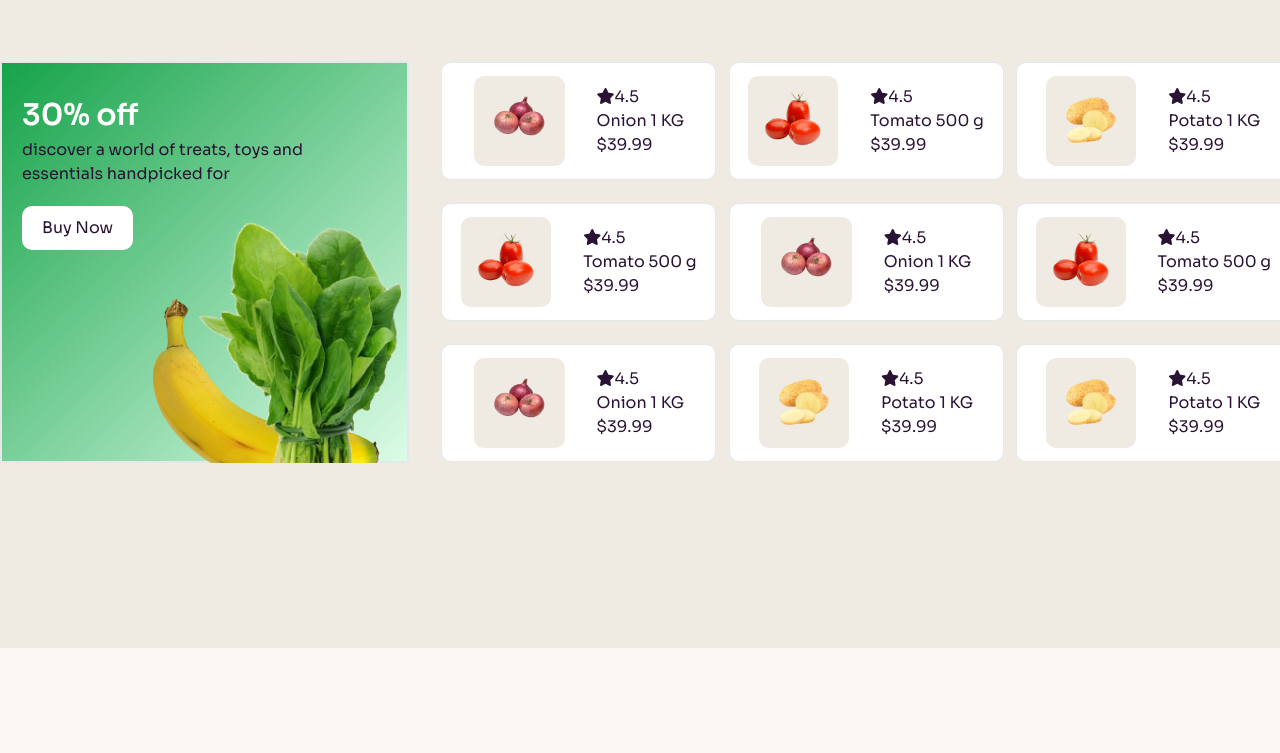
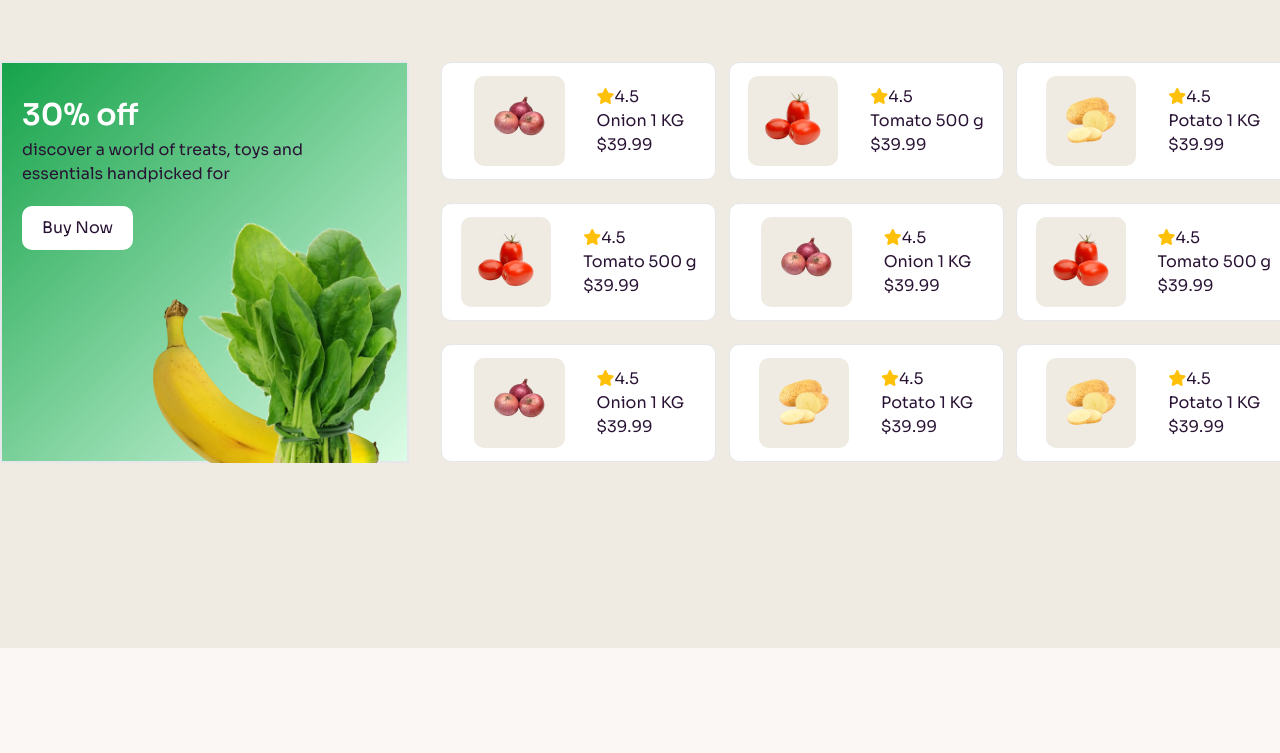
Before and after one commit to Mohammad-ikram-sarkar/assignment-3, a website: page index.html in a window 1280 px wide. Shown: the part 1967-2720 px from the top of the page. Drawn offline with nearby package versions, Linux system fonts and the light colour scheme; a web font is replaced by a local one.

Commit message:
everything okay

```diff
--- a/index.html
+++ b/index.html
@@ -216,7 +216,7 @@
          mb-[-50px] ">
           <h1 class="mt-[30px] text-[30px] ml-[20px] text-[#ffff] font-[600]">30% off</h1>
           <p class="ml-[20px] ">discover a world of treats, toys and <br>essentials handpicked for</p>
-          <button class="bg-[#ffffff] ml-[20px] pl-[20px] pr-[20px] pt-[10px] pb-[10px] rounded-[10px] mt-[20px]">Buy
+          <button class="bg-[#ffffff] ml-[20px] pl-[20px] pr-[20px] pt-[10px] pb-[10px] rounded-[10px] mt-[20px] hover:bg-indigo-800 hover:text-[#fff] duration-300 ease-in-out">Buy
             Now</button>
 
         </div>
@@ -233,7 +233,7 @@
 
           </div>
           <div class="">
-            <i class="fa-solid fa-star max-sm:text-[10px]"></i><span class="max-sm:text-[10px]">4.5</span>
+            <i class="fa-solid fa-star max-sm:text-[10px] text-[#FFC107]"></i><span class="max-sm:text-[10px]">4.5</span>
             <h1 class="max-sm:text-[10px]">Onion 1 KG</h1>
             <h2 class="max-sm:text-[10px]">$39.99</h2>
           </div>
@@ -247,7 +247,7 @@
             <img src="./c2-assets/tomato (1).png" alt="">
           </div>
           <div class="">
-            <i class="fa-solid fa-star max-sm:text-[10px]"></i><span class="max-sm:text-[10px]">4.5</span>
+            <i class="fa-solid fa-star max-sm:text-[10px] text-[#FFC107]"></i><span class="max-sm:text-[10px]">4.5</span>
             <h1 class="max-sm:text-[10px]">Tomato 500 g</h1>
             <h2 class="max-sm:text-[10px]">$39.99</h2>
           </div>
@@ -260,7 +260,7 @@
             <img src="./c2-assets/potato.png" alt="">
           </div>
           <div class="">
-            <i class="fa-solid fa-star max-sm:text-[10px]"></i><span class="max-sm:text-[10px]">4.5</span>
+            <i class="fa-solid fa-star max-sm:text-[10px] text-[#FFC107]"></i><span class="max-sm:text-[10px]">4.5</span>
             <h1 class="max-sm:text-[10px]">Potato 1 KG</h1>
             <h2 class="max-sm:text-[10px]">$39.99</h2>
           </div>
@@ -273,7 +273,7 @@
             <img src="./c2-assets/tomato (1).png" alt="">
           </div>
           <div class="">
-            <i class="fa-solid fa-star max-sm:text-[10px]"></i><span class="max-sm:text-[10px]">4.5</span>
+            <i class="fa-solid fa-star max-sm:text-[10px] text-[#FFC107] "></i><span class="max-sm:text-[10px]">4.5</span>
             <h1 class="max-sm:text-[10px]">Tomato 500 g</h1>
             <h2 class="max-sm:text-[10px]">$39.99</h2>
           </div>
@@ -286,7 +286,7 @@
             <img src="./c2-assets/onion.png" alt="">
           </div>
           <div class="">
-            <i class="fa-solid fa-star max-sm:text-[10px]"></i><span class="max-sm:text-[10px]">4.5</span>
+            <i class="fa-solid fa-star max-sm:text-[10px] text-[#FFC107]"></i><span class="max-sm:text-[10px]">4.5</span>
             <h1 class="max-sm:text-[10px]">Onion 1 KG</h1>
             <h2 class="max-sm:text-[10px]">$39.99</h2>
           </div>
@@ -299,7 +299,7 @@
             <img src="./c2-assets/tomato (1).png" alt="">
           </div>
           <div class="">
-            <i class="fa-solid fa-star max-sm:text-[10px]"></i><span class="max-sm:text-[10px]">4.5</span>
+            <i class="fa-solid fa-star max-sm:text-[10px] text-[#FFC107]"></i><span class="max-sm:text-[10px]">4.5</span>
             <h1 class="max-sm:text-[10px]">Tomato 500 g</h1>
             <h2 class="max-sm:text-[10px]">$39.99</h2>
           </div>
@@ -312,7 +312,7 @@
             <img src="./c2-assets/onion.png" alt="">
           </div>
           <div class="">
-            <i class="fa-solid fa-star max-sm:text-[10px]"></i><span class="max-sm:text-[10px]">4.5</span>
+            <i class="fa-solid fa-star max-sm:text-[10px] text-[#FFC107]"></i><span class="max-sm:text-[10px]">4.5</span>
             <h1 class="max-sm:text-[10px]">Onion 1 KG</h1>
             <h2 class="max-sm:text-[10px]">$39.99</h2>
           </div>
@@ -325,7 +325,7 @@
             <img src="./c2-assets/potato.png" alt="">
           </div>
           <div class="">
-            <i class="fa-solid fa-star max-sm:text-[10px]"></i><span class="max-sm:text-[10px]">4.5</span>
+            <i class="fa-solid fa-star max-sm:text-[10px] text-[#FFC107]"></i><span class="max-sm:text-[10px]">4.5</span>
             <h1 class="max-sm:text-[10px]">Potato 1 KG</h1>
             <h2 class="max-sm:text-[10px]">$39.99</h2>
           </div>
@@ -339,8 +339,8 @@
             <img src="./c2-assets/potato.png" alt="">
           </div>
           <div class="">
-            <i class="fa-solid fa-star max-sm:text-[10px]"></i><span class="max-sm:text-[10px]">4.5</span>
-            <h1 class="max-sm:text-[10px]">Potato 1 KG</h1>
+            <i class="fa-solid fa-star max-sm:text-[10px] text-[#FFC107]"></i><span class="max-sm:text-[10px]">4.5</span>
+            <h1 class="max-sm:text-[10px] ">Potato 1 KG</h1>
             <h2 class="max-sm:text-[10px]">$39.99</h2>
           </div>
         </div>
@@ -353,7 +353,7 @@
   <!-- Arrival & Offers -->
   <section class=" mt-[10rem]">
     <div class="flex justify-start items-center lg:ml-[300px]">
-      <h1 class="text-[36px] font-semibold text-[#179800] max-sm:text-[24px] max-sm:ml-[15px]">
+      <h1 class="text-[36px] font-semibold text-[#179800] max-sm:text-[24px] max-sm:ml-[15px] mb-[20px]">
         Arrival & Offers
       </h1>
     </div>
@@ -366,7 +366,7 @@
         <div class="flex-col justify-center items-center  h-full mt-[50px] max-sm:ml-[-10]  ">
           <img src="./c2-assets/dawat-logo.png" class="max-sm:w-[10rem]">
           <button
-            class="bg-[#63B76D] pl-[50px] pr-[50px]  pt-[14px] pb-[14px] mt-[30px] rounded-[13px] max-sm:text-[12px] max-sm:pt-[8px] max-sm:pb-[8px] text-[#ffffff] max-sm:pr-0 max-sm:pl-0 max-sm:w-[141px] max-sm:ml-[10px]">Cook
+            class="bg-[#63B76D] pl-[50px] pr-[50px]  pt-[14px] pb-[14px] mt-[30px] rounded-[13px] max-sm:text-[12px] max-sm:pt-[8px] max-sm:pb-[8px] text-[#ffffff] max-sm:pr-0 max-sm:pl-0 max-sm:w-[141px] max-sm:ml-[10px] hover:bg-[#fff] hover:text-[black] duration-300 ease-in-out">Cook
             Exotic Dishes</button>
           <p
             class="text-[40px] font-[700] text-[#ffff] mt-[30px] max-sm:mt-[10px] max-sm:text-[20px] max-sm:-ml-[-10px]">
@@ -383,7 +383,7 @@
         <div class="h-full flex-col justify-center items-center mt-[60px]">
           <img src="./c2-assets/india-gate-logo.png" class="max-sm:w-[4rem]">
           <button
-            class="bg-[#2A4D97] pl-[40px] pr-[40px] pt-[14px] pb-[14px] text-[#fff] rounded-[12px] mt-[20px] max-sm:mt-0 max-sm:pl-0 max-sm:pr-0 max-sm:text-[12px] max-sm:w-[126px] max-sm:pt-[8px] max-sm:pb-[8px]">World’s
+            class="bg-[#2A4D97] pl-[40px] pr-[40px] pt-[14px] pb-[14px] text-[#fff] rounded-[12px] mt-[20px] max-sm:mt-0 max-sm:pl-0 max-sm:pr-0 max-sm:text-[12px] max-sm:w-[126px] max-sm:pt-[8px] max-sm:pb-[8px] hover:bg-[#fff] hover:text-[black] duration-300 ease-in-out">World’s
             No.1
             Rice</button>
           <p class="text-[40px] font-[700] text-[#fff] mt-[20px] max-sm:mt-[10px] max-sm:text-[20px] max-sm:-ml-[-2px]">
@@ -516,7 +516,7 @@
 
         </form>
         <button
-          class="bg-[#179800] pt-[8px] pb-[8px] pl-[15px] pr-[15px] rounded-[8px] text-[#ffff] hover:bg-[#fff] hover:text-[black] border hover:border hover:border-[#179800] duration-300 ease-in-out">Subscribe</button>
+          class="bg-[#179800] pt-[8px] pb-[8px] pl-[15px] pr-[15px] rounded-[8px] text-[#ffff] hover:bg-[#fff] hover:text-[black] border hover:border hover:border-[#179800] duration-300 ease-in-out lg:ml-[-300px]">Subscribe</button>
 
       </div>
 
```
